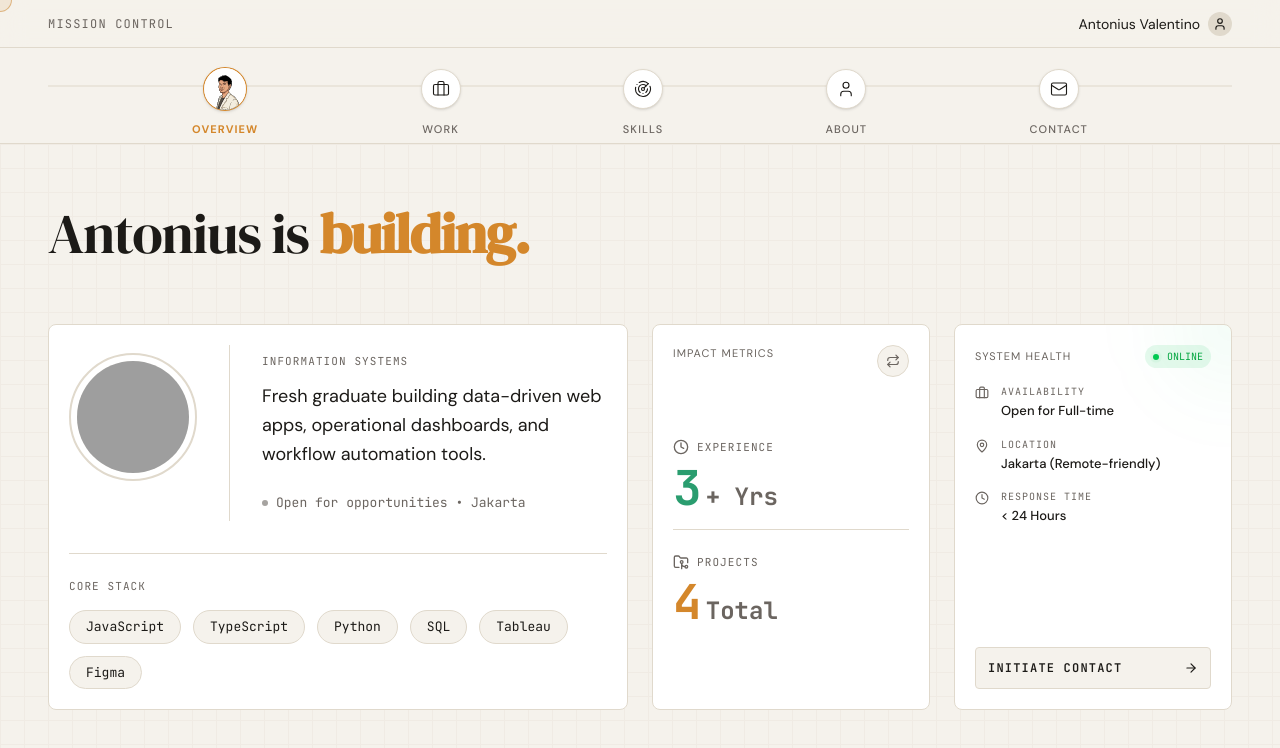
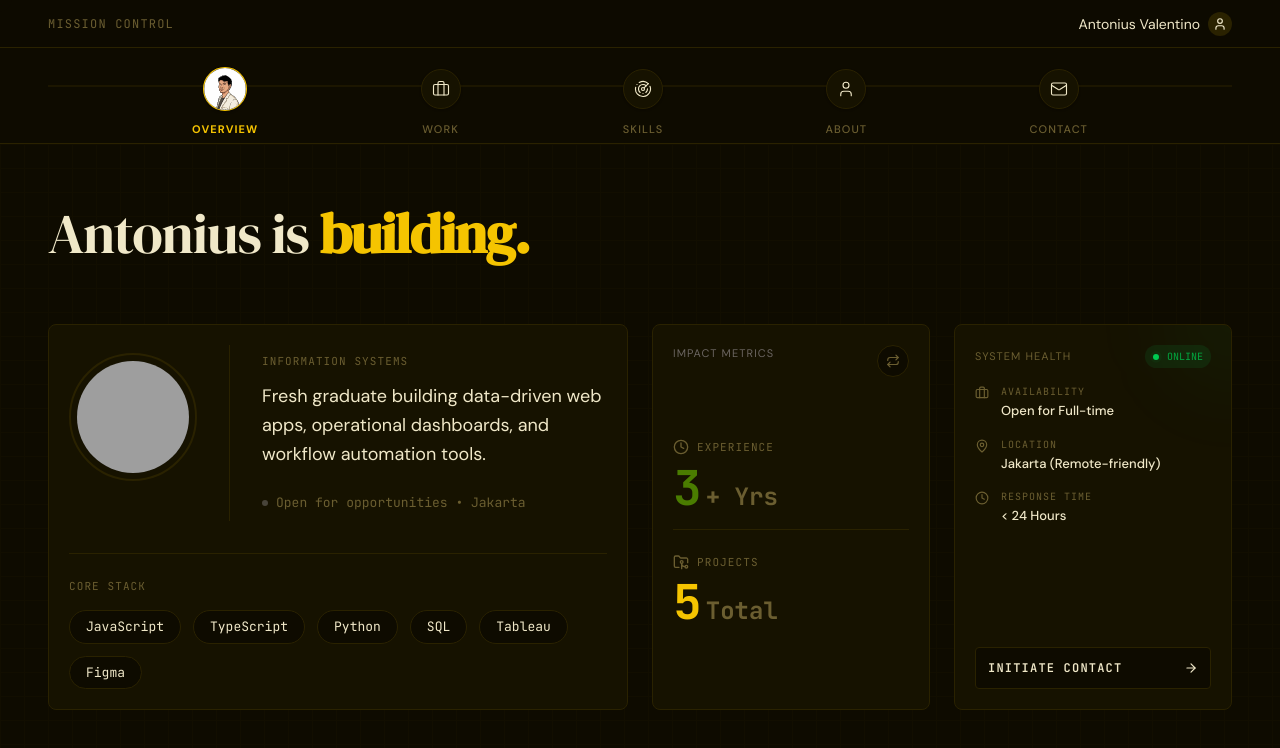
Before and after one commit to val-Antonius/portofoliosite, a Next.js app: page / in a window 1280 px wide. Shown: the top 748 px of the page. Built offline with nearby package versions, Linux system fonts and the light colour scheme; grey boxes are pictures that could not be loaded.

Commit message:
change palette

```diff
--- a/src/app/globals.css
+++ b/src/app/globals.css
@@ -1,6 +1,6 @@
 @import "tailwindcss";
 
-:root {
+/* :root {
   --bg-canvas:       #F5F2EC;
   --bg-card:         #FFFFFF;
   --border:          #E0D9CC;
@@ -11,6 +11,61 @@
   --accent-red:      #C1121F;
   --accent-amber-bg: #FFF8EE;
   --grid-line:       #E8E2D9;
+}
+
+@theme inline {
+  --color-canvas: var(--bg-canvas);
+  --color-card: var(--bg-card);
+  --color-border: var(--border);
+  --color-primary: var(--text-primary);
+  --color-secondary: var(--text-secondary);
+  --color-amber: var(--accent-amber);
+  --color-green: var(--accent-green);
+  --color-red: var(--accent-red);
+  --color-amber-bg: var(--accent-amber-bg);
+  --color-grid: var(--grid-line);
+
+  --font-display: var(--font-display);
+  --font-mono: var(--font-mono);
+  --font-sans: var(--font-sans);
+} */
+
+/* ═══════════════════════════════════════
+   HELIOTROPE DARK
+   Inspired by: sunflower seed core
+   Black void + pollen gold + mahogany stem
+   ═══════════════════════════════════════ */
+
+:root {
+  /* backgrounds */
+  --bg-canvas: #0E0B00;
+  /* pitch black, yellow undertone */
+  --bg-card: #161200;
+  /* card surface, slightly lifted */
+
+  /* borders */
+  --border: #2A2200;
+  /* dark amber border */
+
+  /* typography */
+  --text-primary: #F0E8C8;
+  /* warm off-white, aged parchment */
+  --text-secondary: #6B5E30;
+  /* muted gold, dried pollen */
+
+  /* accents */
+  --accent-amber: #F5C400;
+  /* pollen gold — primary accent */
+  --accent-green: #4A7C00;
+  /* leaf green — success / online */
+  --accent-red: #8B3A00;
+  /* mahogany stem — danger / alert */
+  --accent-amber-bg: #1A1500;
+  /* accent surface — badge bg etc */
+
+  /* grid overlay */
+  --grid-line: #1A1600;
+  /* barely-there grid on canvas */
 }
 
 @theme inline {
@@ -61,9 +116,11 @@ body::before {
 .perspective-1000 {
   perspective: 1000px;
 }
+
 .preserve-3d {
   transform-style: preserve-3d;
 }
+
 .backface-hidden {
   backface-visibility: hidden;
 }
--- a/src/data/portfolio.ts
+++ b/src/data/portfolio.ts
@@ -82,6 +82,24 @@ export const portfolioData: PortfolioData = {
         { label: "IP Registration", value: "100", suffix: "%", isPositive: true },
         { label: "Copyright validity", value: "50", suffix: "y", isPositive: true }
       ]
+    },
+    {
+      id: "scoring-credit",
+      title: "SHAP Scoring Credit System ",
+      timeline: "Feb 2026",
+      type: "Machine Learning & Decision Support System",
+      description: "Machine learning and decision support system for credit scoring. This system uses machine learning techniques to assess the creditworthiness of individuals, helping lenders make more informed lending decisions.",
+      impact: [
+        "Successfully identified palm oil quality as suitable or unsuitable for use based on turbidity.",
+        "Official copyright recognition by DJKI, valid for 50 years."
+      ],
+      category: 'ds-ml',
+      techTags: ["Python", "Machine Learning", "XGBoost", "SHAP", "Decision Support System", "Credit Scoring"],
+      metrics: [
+        { label: "Detection Accuracy", value: "95", suffix: "%", isPositive: true },
+        { label: "IP Registration", value: "100", suffix: "%", isPositive: true },
+        { label: "Copyright validity", value: "50", suffix: "y", isPositive: true }
+      ]
     }
   ],
   skills: [
```
